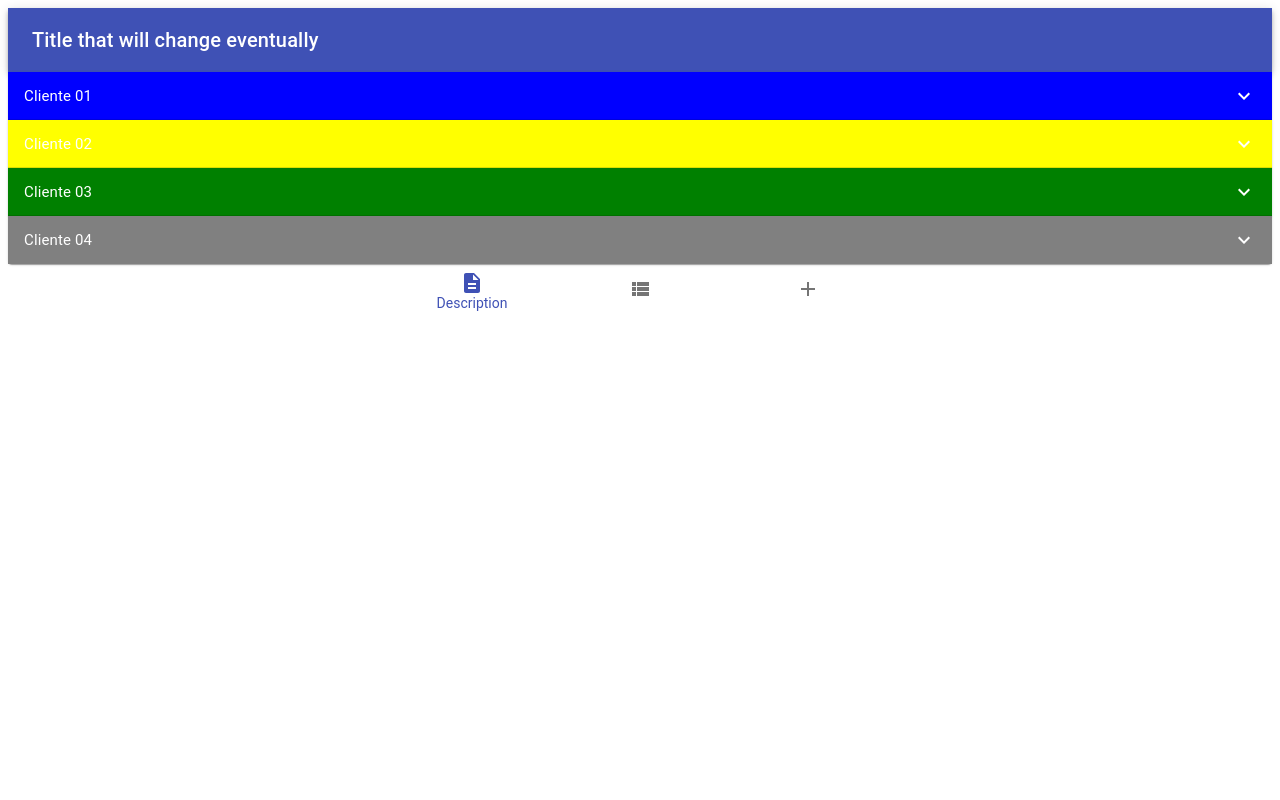
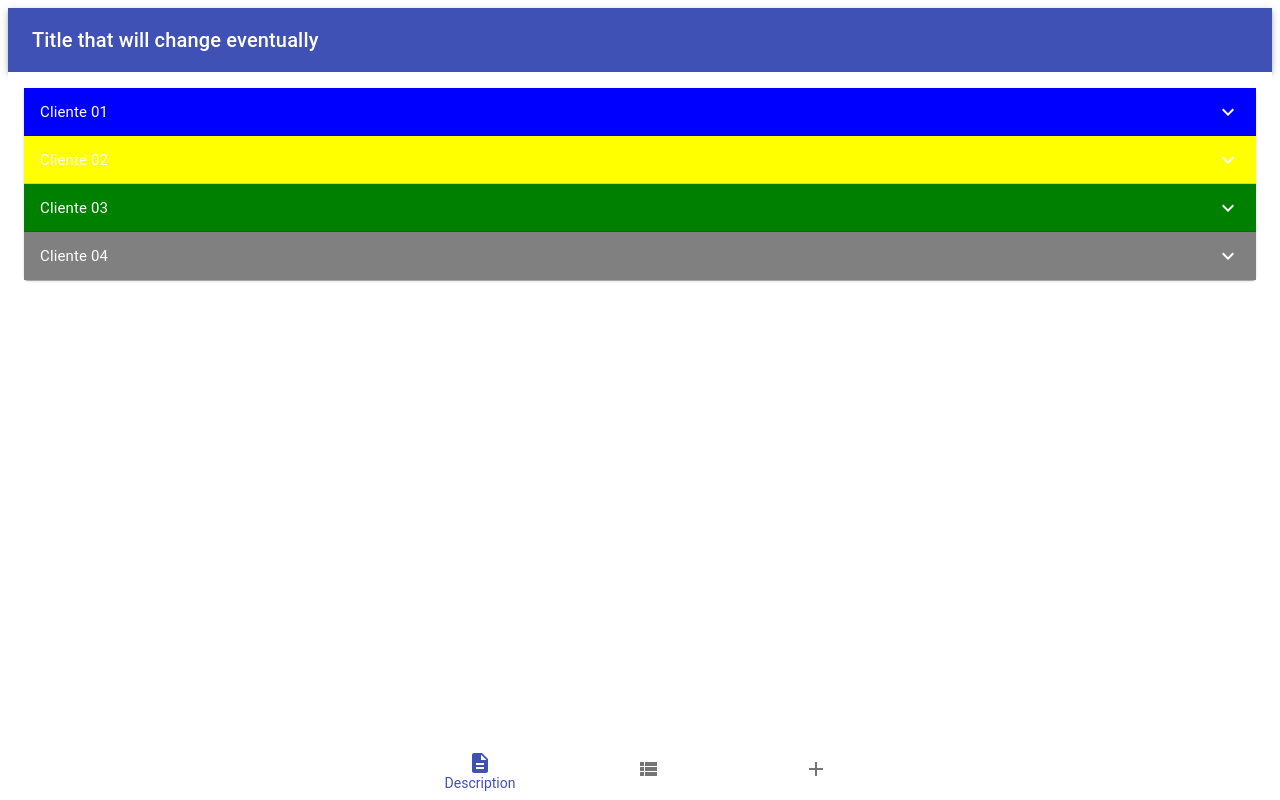
Before and after one commit to MarcosAM/contract-manager, a React (Create React App) app in the folder contracts-manager/: page / in a window 1280 px wide. Built offline with nearby package versions, Linux system fonts and the light colour scheme; data requests are answered from the project's data file; what chance would draw is missing.

Commit message:
improvements/ visual improvements

```diff
--- a/contracts-manager/src/components/BottomNavigation/BottomNavigation.js
+++ b/contracts-manager/src/components/BottomNavigation/BottomNavigation.js
@@ -32,6 +32,8 @@ export default withRouter(BottomN)
 
 const useStyles = makeStyles(theme => ({
     bottom: {
-        //backgroundColor: theme.palette.primary.main
+        position: 'fixed',
+        bottom: 0,
+        width: '100%'
     },
 }));
--- a/contracts-manager/src/constants/contractsStates/index.js
+++ b/contracts-manager/src/constants/contractsStates/index.js
@@ -3,6 +3,7 @@ const [ColorNew, ColorPreparing, ColorReady, ColorDone] = COLORS
 
 const STATES = ['New', 'Preparing', 'Ready', 'Done', 'Deleted']
 const [New, Preparing, Ready, Done, Deleted] = STATES
+const STATES_WITHOUT_DELETE = [New, Preparing, Ready, Done]
 
 const getColorByState = state => COLORS[STATES.indexOf(state)]
 
@@ -17,6 +18,6 @@ const forwardState = state => {
 
 export {
     New, Preparing, Ready, Done, Deleted,
-    ColorNew, ColorPreparing, ColorReady, ColorDone, STATES,
+    ColorNew, ColorPreparing, ColorReady, ColorDone, STATES, STATES_WITHOUT_DELETE,
     getColorByState, forwardState
 }
--- a/contracts-manager/src/pages/DescriptionPage.js
+++ b/contracts-manager/src/pages/DescriptionPage.js
@@ -1,12 +1,14 @@
 import React, { useEffect } from 'react'
 import { bindActionCreators } from 'redux'
 import * as contractsActions from '../actions/contractsActions'
+import { makeStyles } from '@material-ui/core/styles'
 import ContractsPanel from '../components/ContractsPanel'
 import { connect } from 'react-redux'
 
 
 const DescriptionPage = ({ contracts, loadContracts, forwardContract, deleteContract }) => {
     const [expanded, setExpanded] = React.useState(false);
+    const { root } = useStyles()
 
     const renderPanels = (contracts) => contracts.map((contract, index) => (
         <ContractsPanel
@@ -21,7 +23,7 @@ const DescriptionPage = ({ contracts, loadContracts, forwardContract, deleteCont
     useEffect(() => loadContracts(), [])
 
     return (
-        <div>
+        <div className={root}>
             {renderPanels(contracts)}
         </div>
     );
@@ -32,3 +34,10 @@ const mapStateToProps = ({ contracts }) => ({ contracts })
 const mapDispatchToProps = dispatch => bindActionCreators(contractsActions, dispatch)
 
 export default connect(mapStateToProps, mapDispatchToProps)(DescriptionPage)
+
+const useStyles = makeStyles(theme => ({
+    root: {
+        padding: theme.spacing(2),
+        backgroundColor: theme.palette.background.paper,
+    },
+}));
--- a/contracts-manager/src/pages/ListPage.js
+++ b/contracts-manager/src/pages/ListPage.js
@@ -4,14 +4,14 @@ import * as contractsActions from '../actions/contractsActions'
 import { connect } from 'react-redux'
 import { makeStyles } from '@material-ui/core/styles'
 import CustomList from '../components/CustomList'
-import { STATES } from '../constants/contractsStates'
+import { STATES_WITHOUT_DELETE } from '../constants/contractsStates'
 
 
 const ListPage = ({ contracts, loadContracts }) => {
     const { root } = useStyles();
 
     const convertContractsToListItems = (contracts) => (
-        STATES.map(state => ({
+        STATES_WITHOUT_DELETE.map(state => ({
             primary: state,
             secondary: contracts.reduce((acc, curr) => (curr.state === state ? ++acc : acc), 0)
         }))
```
